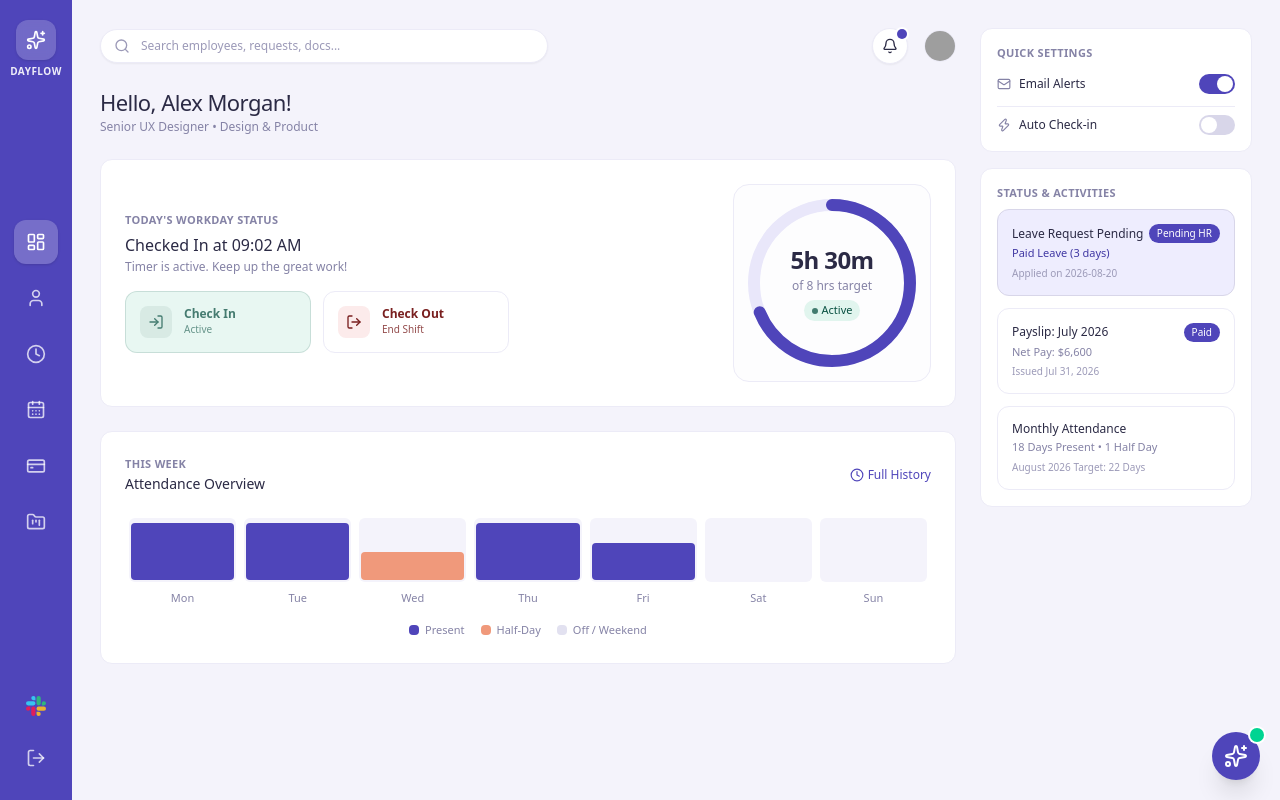
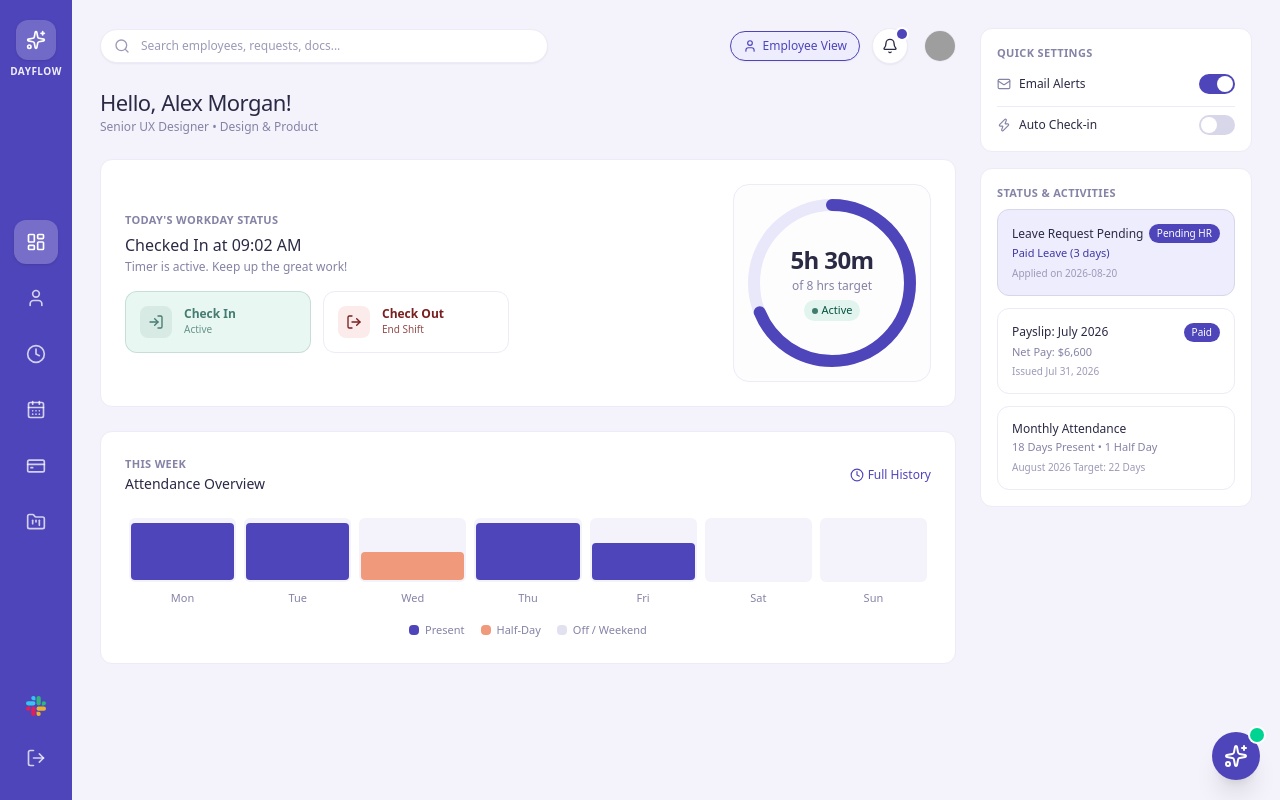
Before and after one commit to Mohityadav1541/odoo-hackathon-2026, a Next.js app in the folder hrms/: page / in a window 1280 px wide. Built offline with nearby package versions, Linux system fonts and the light colour scheme; grey boxes are pictures that could not be loaded.

Commit message:
fix: restore missing role toggle button in TopSearchBar

```diff
--- a/hrms/components/layout/TopSearchBar.tsx
+++ b/hrms/components/layout/TopSearchBar.tsx
@@ -50,6 +50,16 @@ export const TopSearchBar: React.FC<TopSearchBarProps> = ({ onToggleNotification
       <div className="flex items-center gap-3 shrink-0">
 
 
+        {/* Role Toggle Switcher */}
+        <button
+          onClick={handleRoleToggle}
+          className="hidden md:flex items-center gap-1.5 px-3 py-1.5 rounded-full border shadow-xs transition-colors text-xs font-medium border-[#4f45ba] bg-[#EEEDFE] text-[#4f45ba] hover:bg-[#E3E1FC]"
+          title="Toggle Admin / Employee View"
+        >
+          {role === "admin" ? <Shield className="w-3.5 h-3.5" /> : <User className="w-3.5 h-3.5" />}
+          {role === "admin" ? "Admin View" : "Employee View"}
+        </button>
+
         {/* Notifications Bell */}
         <button
           onClick={onToggleNotifications}
```
